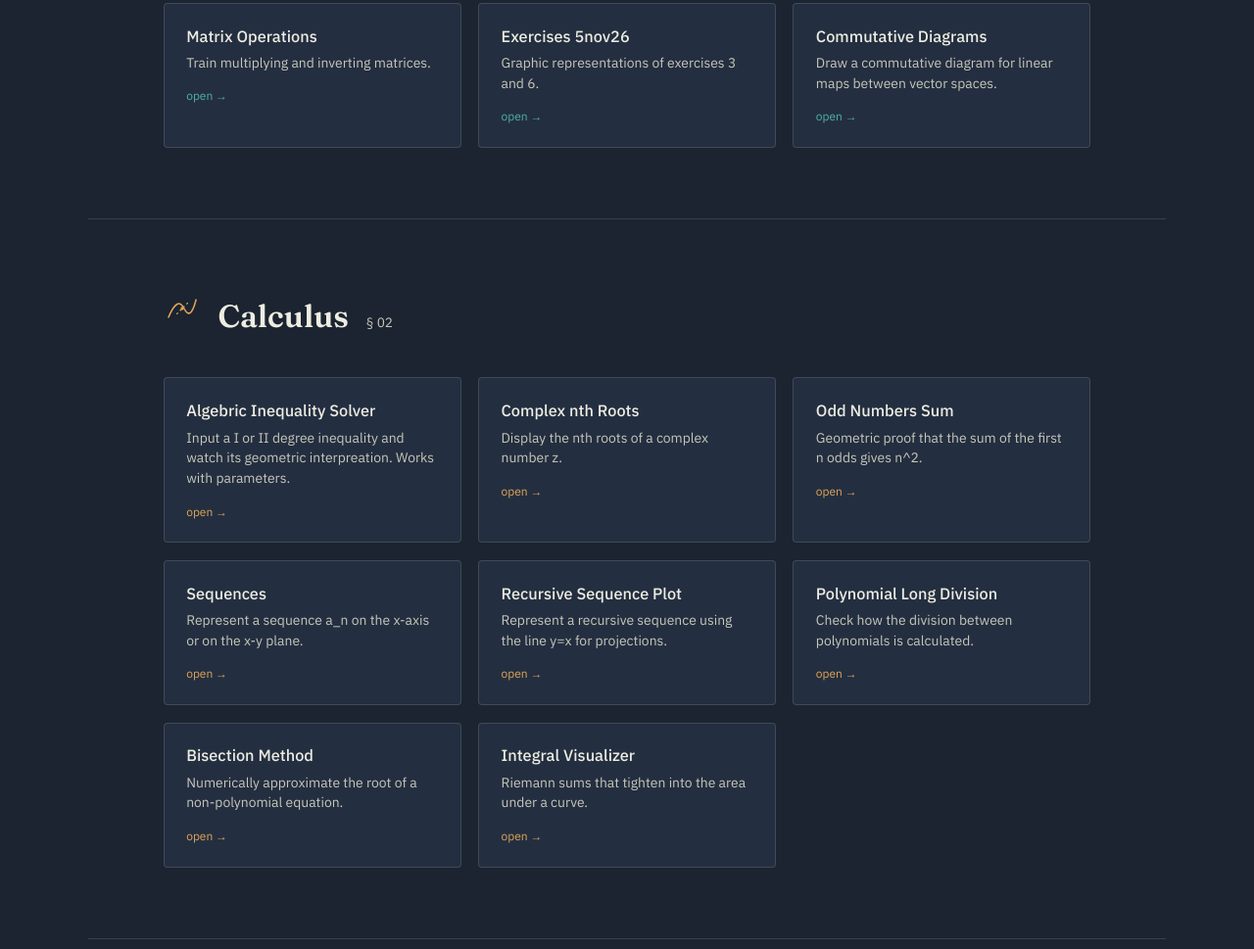
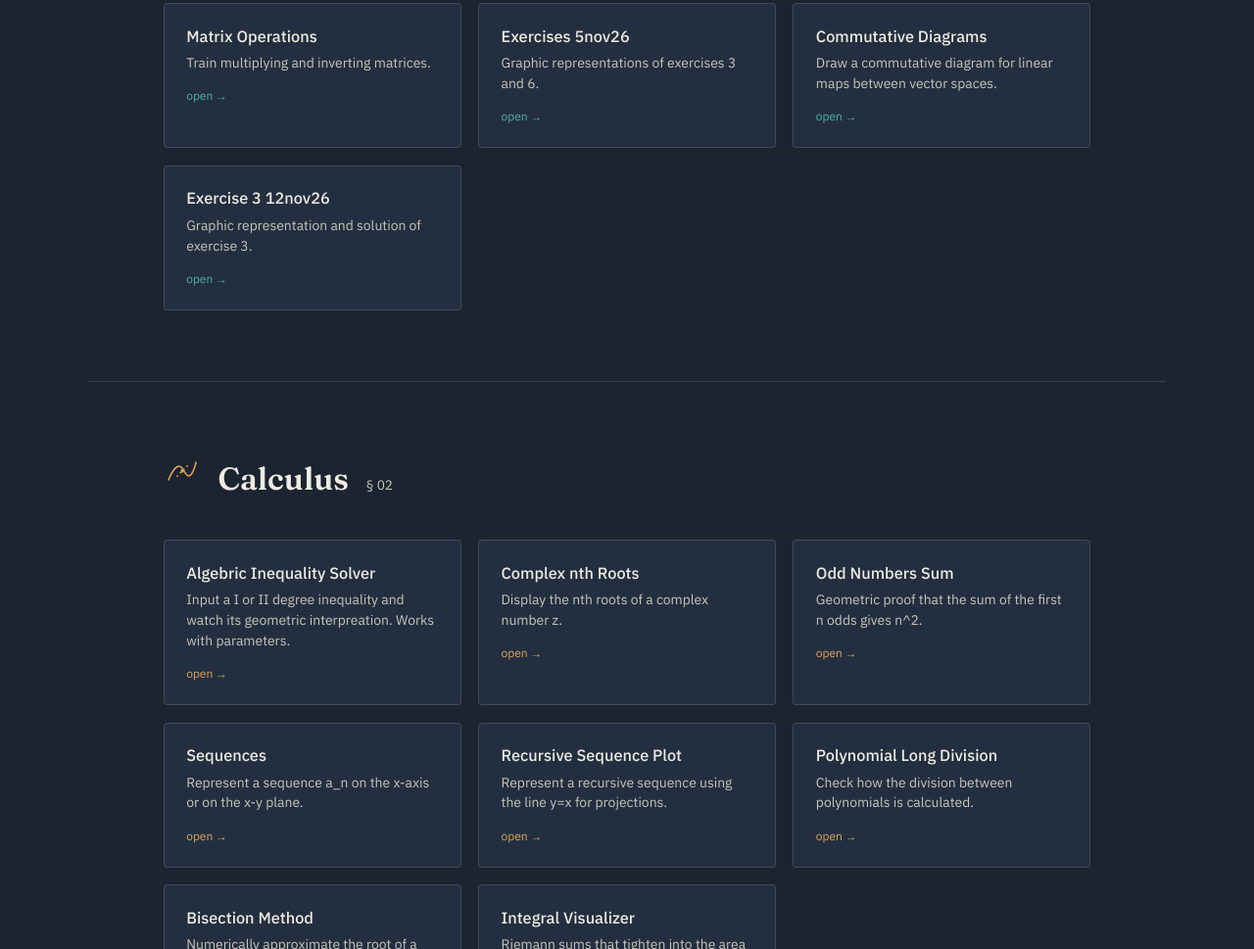
Before and after one commit to eduniba/Slop, a plain HTML site: page index.html in a window 1280 px wide. Shown: the part 872-1841 px from the top of the page at 98% size. Drawn offline with Linux system fonts and the light colour scheme.

Commit message:
Update index.html

```diff
--- a/index.html
+++ b/index.html
@@ -179,6 +179,11 @@
       <p class="desc">Draw a commutative diagram for linear maps between vector spaces.</p>
       <span class="go">open →</span>
     </a>
+    <a class="card" href="es%20geometria%20prova%20parziale.html">
+      <span class="name">Exercise 3 12nov26</span>
+      <p class="desc">Graphic representation and solution of exercise 3.</p>
+      <span class="go">open →</span>
+    </a>
   </div>
 </section>
 
```
